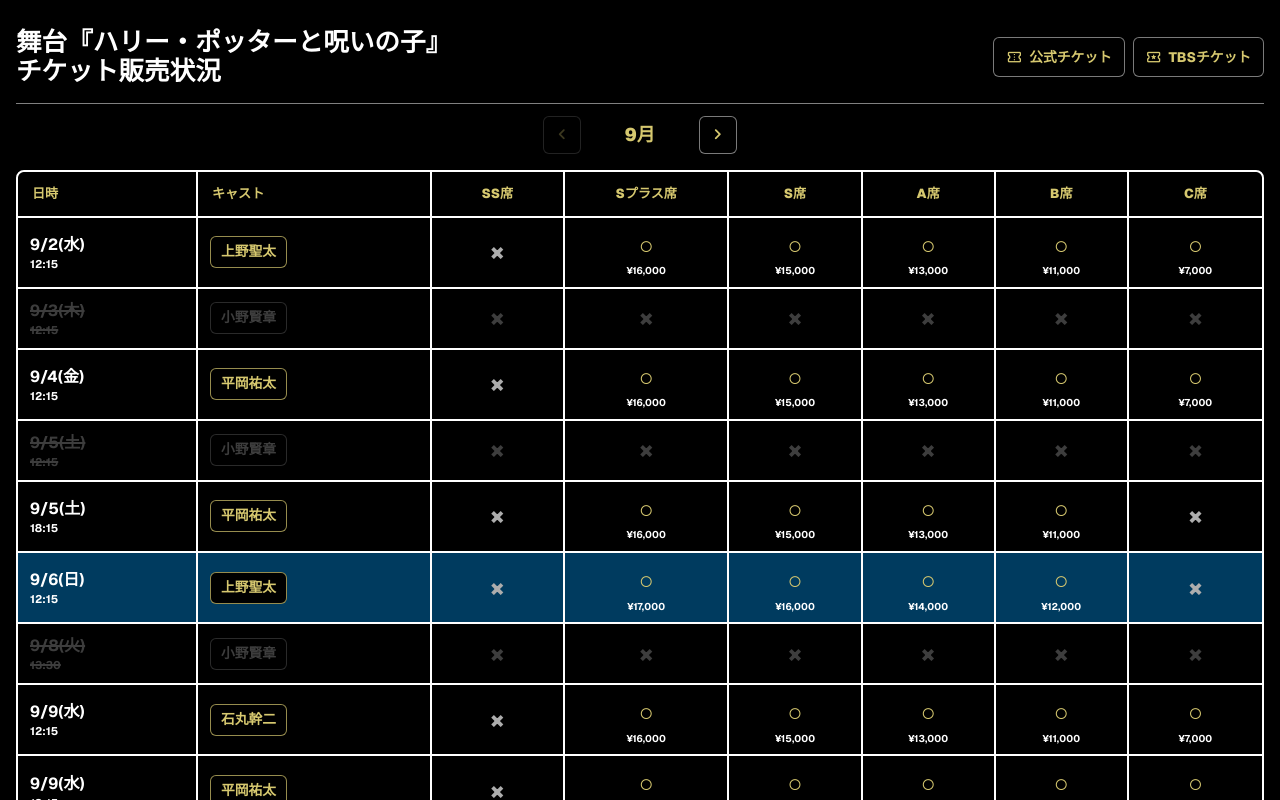
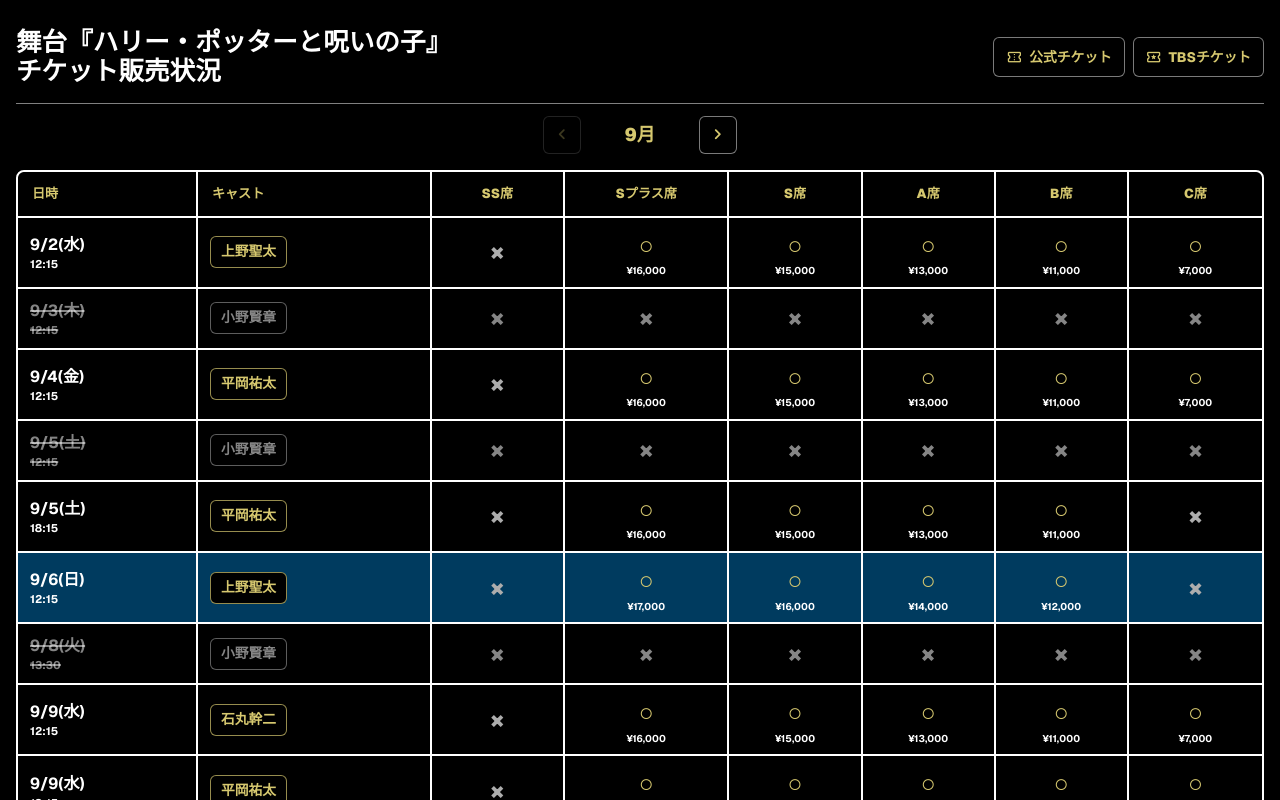
Before and after one commit to tetsuhiroyoneda/hp-stage-guide, a Next.js app: page / in a window 1280 px wide. Shown: the top 800 px of the page. Built offline with nearby package versions, Linux system fonts and the light colour scheme.

Commit message:
売り切れ行の文字色を調整

```diff
--- a/src/app/globals.css
+++ b/src/app/globals.css
@@ -15,7 +15,7 @@
   --paper: #000;
   --gold: #d6c86f;
   --muted: color-mix(in srgb, var(--foreground) 68%, var(--background));
-  --dim: color-mix(in srgb, var(--foreground) 24%, var(--background));
+  --dim: rgb(255 255 255 / 52%);
   --saturday-bg: #003b5f;
   --sunday-bg: #4b0000;
 }
```
